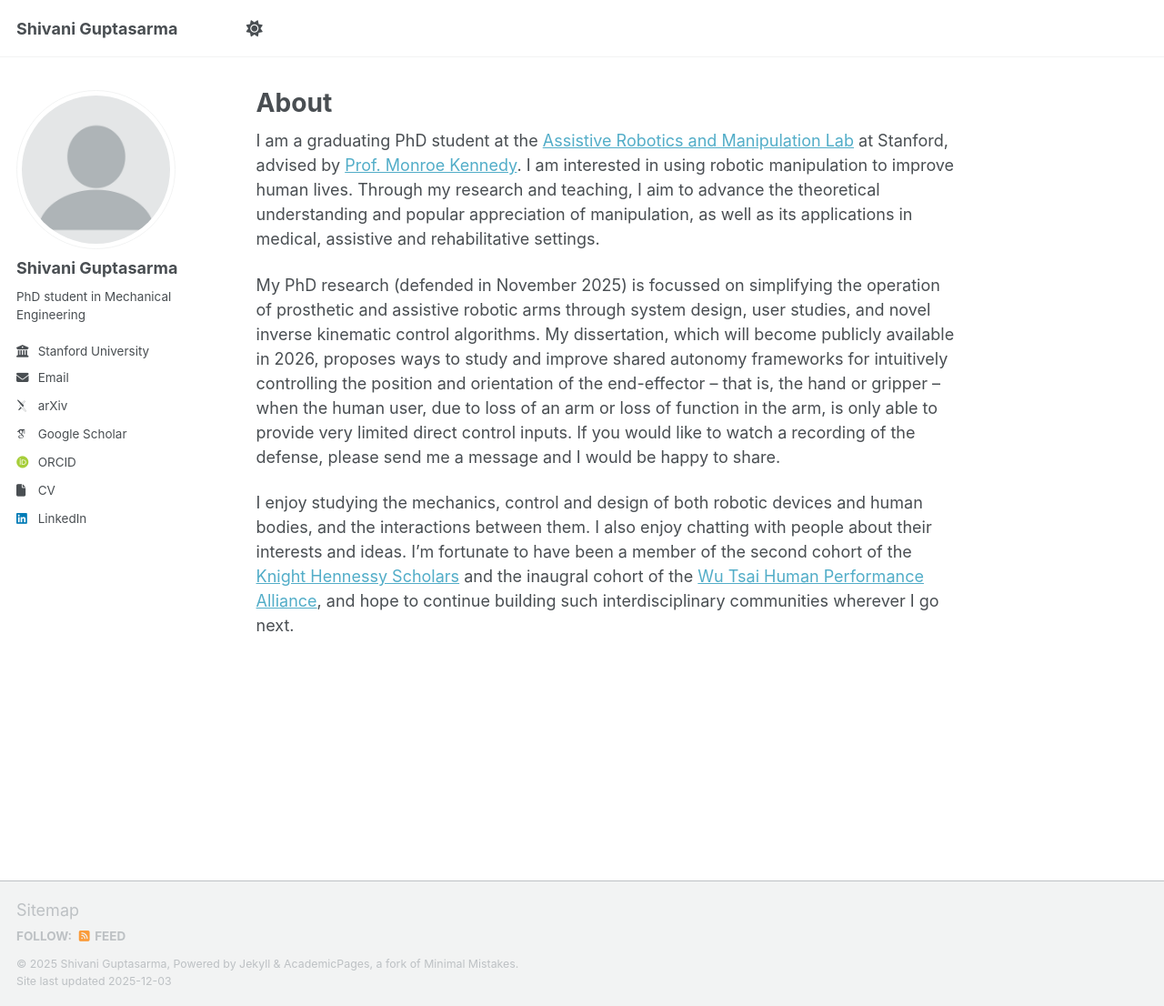
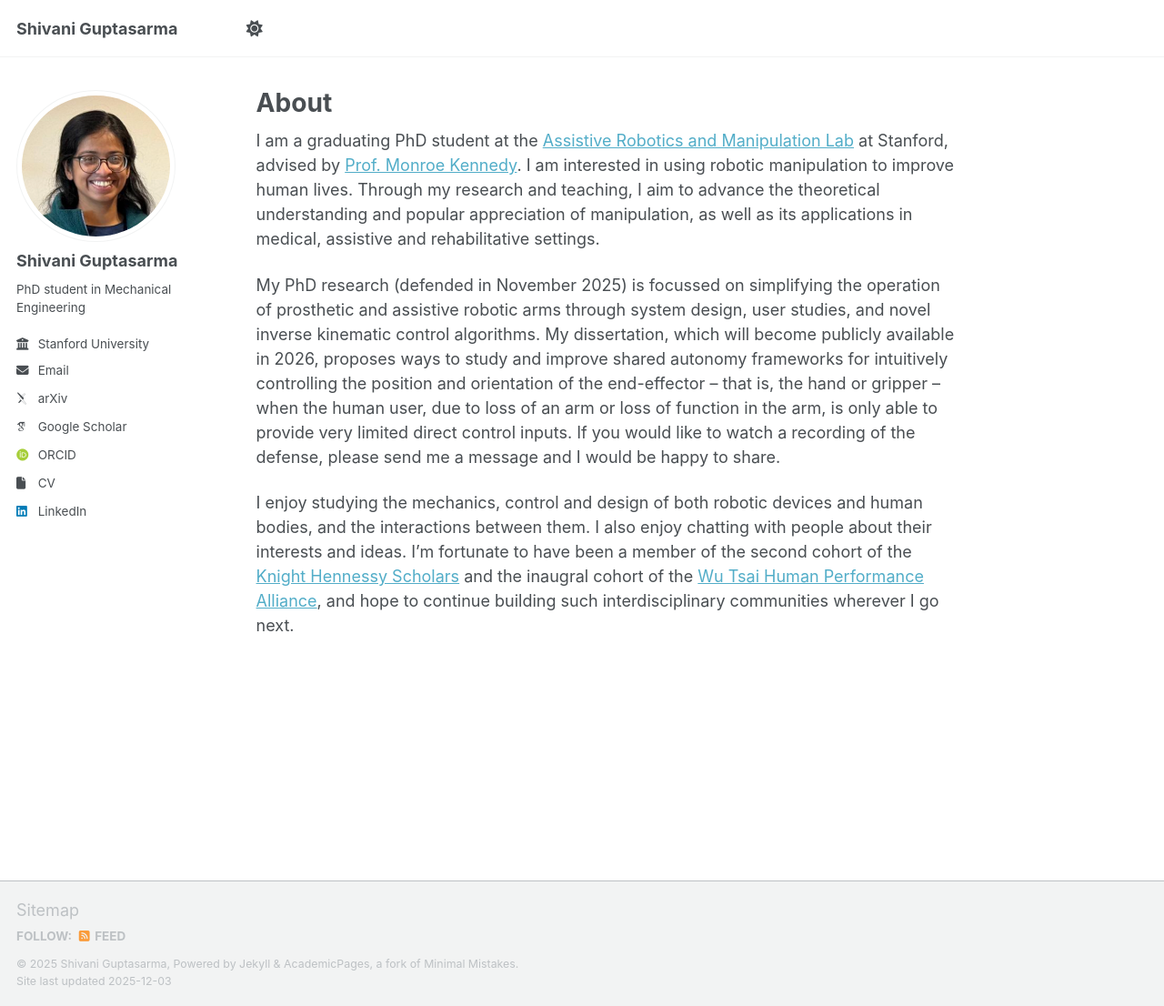
Before and after one commit to sguptasarma/sguptasarma.github.io, a Jekyll site: the page built from _pages/about.md, in a window 1280 px wide and 1106 px high. Shown: the whole window at 91% size. Built offline with Jekyll 4.4.1, drawn with Linux system fonts in a browser that asks for light colours; some web fonts are replaced; a script that is not in the unit is left out.

Commit message:
Add headshot

```diff
--- a/_config.yml
+++ b/_config.yml
@@ -22,7 +22,7 @@ repository               : "sguptasarma.github.io"
 #               Additional customization can be done by editing /_includes/author-profile.html
 author:
   # Biographic information
-  avatar           : "profile.png"
+  avatar           : "headshot_screenshot.png"
   name             : "Shivani Guptasarma"
   pronouns         : # example: "she/her"
   bio              : "PhD student in Mechanical Engineering"
```
Also changed, not shown: images/headshot_screenshot.png (added).
